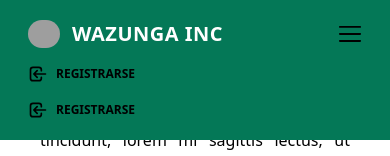
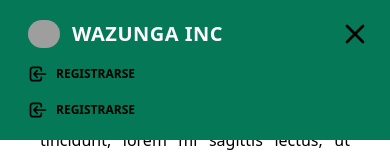
Before and after one commit to wazunga/base-react-app, a React (Create React App) app: page / in a window 390 px wide. Both pictures are taken after a click on the button 350 px from the left and 34 px from the top of the page. Shown: the top 156 px of the page. Built offline with nearby package versions, Linux system fonts and the light colour scheme; grey boxes are pictures that could not be loaded.

Commit message:
button menu navbar

```diff
--- a/src/components/Navbar/Navbar.js
+++ b/src/components/Navbar/Navbar.js
@@ -4,6 +4,7 @@ import {NavbarCompanyInfo} from './NavbarCompanyInfo'
 import {NavbarButtons} from './NavbarButtons'
 import menu from '../../assets/menu.svg'
 import {useIsOpen} from '../../hooks/useIsOpen'
+import { MenuIcon, XIcon } from '@heroicons/react/outline'
 
 export const Navbar = (props) => {
 	const [isOpen, handleIsOpen]	= useIsOpen(false)
@@ -22,15 +23,21 @@ export const Navbar = (props) => {
 			<NavbarCompany>
 				<NavbarCompanyInfo {...props}/>
 				<button
-					className="block w-12 px-3 py-1 text-xl leading-none text-black bg-transparent border border-transparent border-solid rounded outline-none cursor-pointer lg:hidden focus:outline-none"
+					className="block w-12 px-3 py-1 text-xl leading-none text-black bg-transparent border border-transparent border-solid rounded outline-none cursor-pointer hover:opacity-50 lg:hidden focus:outline-none"
 					type="button"
 					onClick={handleIsOpen}
 				>
-					<img
-						src={menu}
+					{
+						isOpen?
+					<XIcon
+						alt='menu'
+						className='w-8'
+					/> :
+					<MenuIcon
 						alt='menu'
 						className='w-8'
 					/>
+					}
 				</button>
 			</NavbarCompany>
 			<NavbarButtons
```
